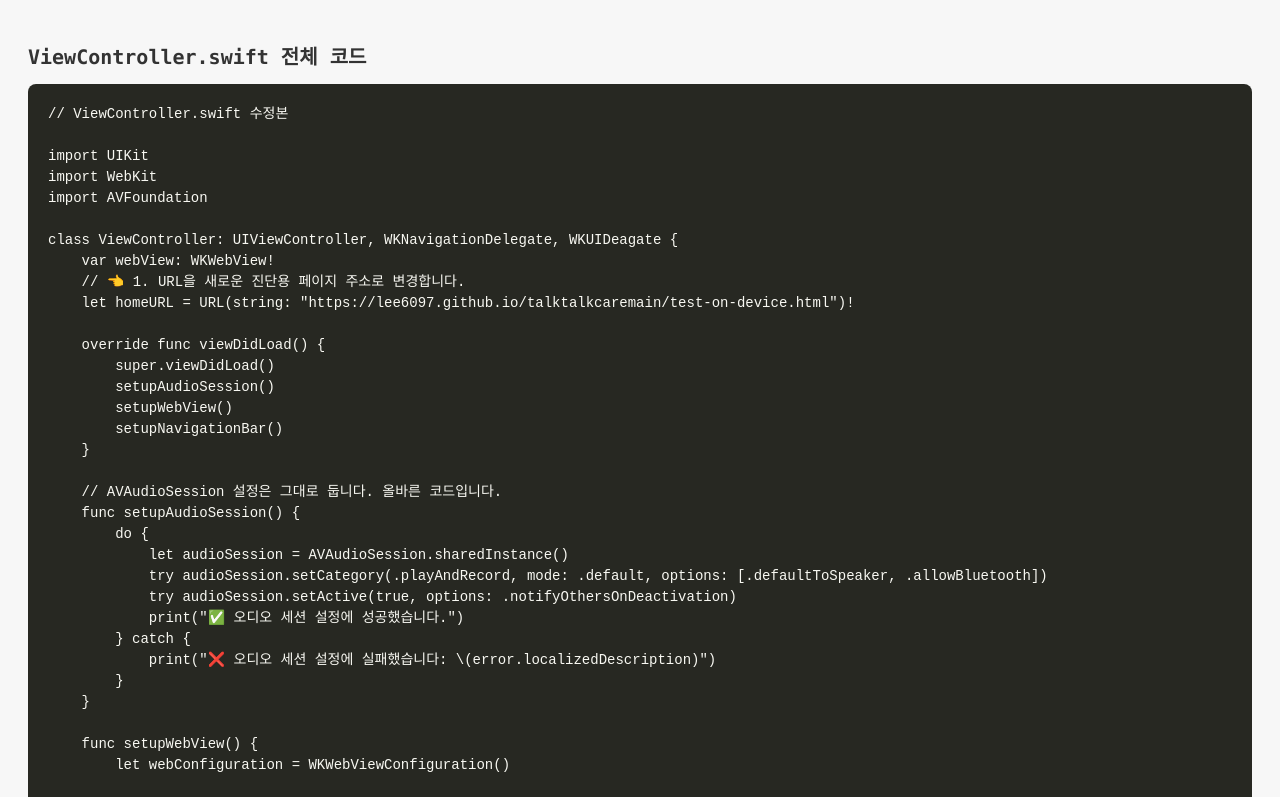
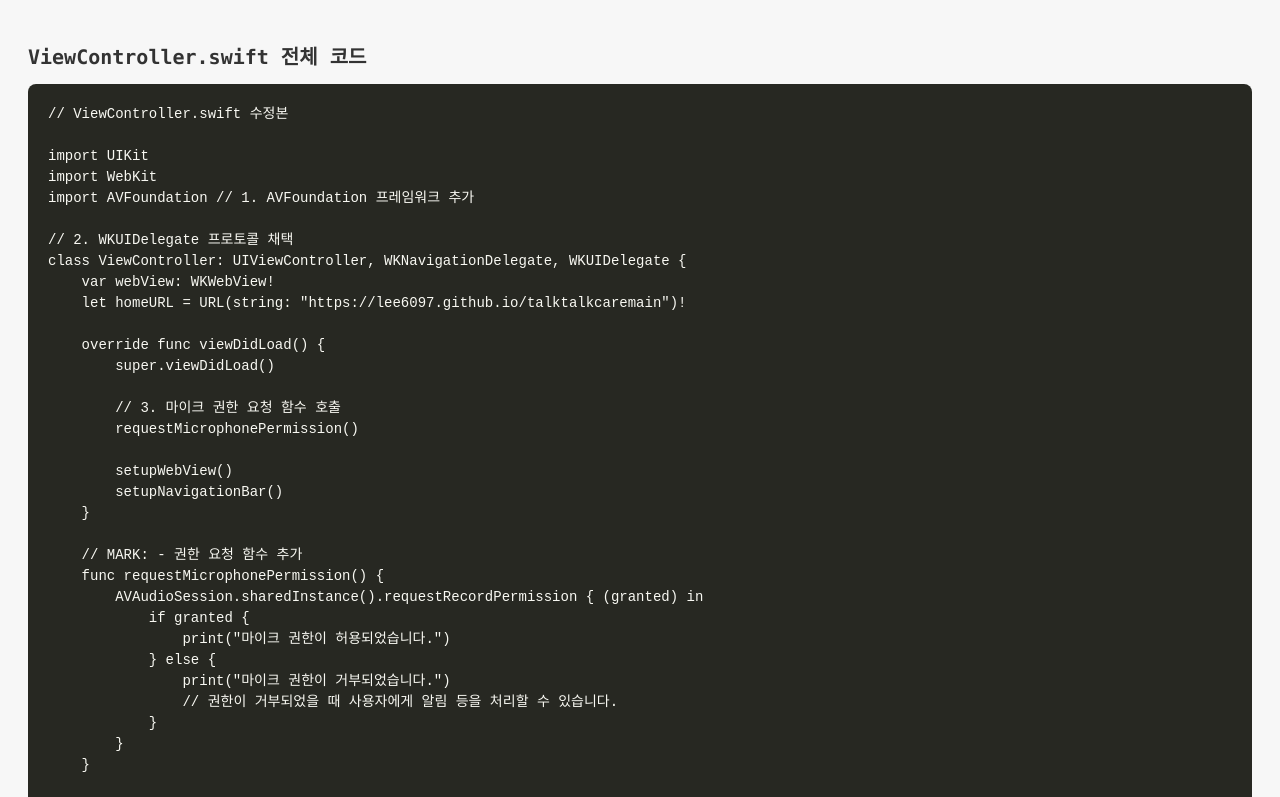
Before and after one commit to lee6097/io, a plain HTML site: page index.html in a window 1280 px wide. Shown: the top 797 px of the page. Drawn offline with Linux system fonts and the light colour scheme.

Commit message:
Update index.html

```diff
--- a/index.html
+++ b/index.html
@@ -33,49 +33,57 @@
 
 import UIKit
 import WebKit
-import AVFoundation
+import AVFoundation // 1. AVFoundation 프레임워크 추가
 
-class ViewController: UIViewController, WKNavigationDelegate, WKUIDeagate {
+// 2. WKUIDelegate 프로토콜 채택
+class ViewController: UIViewController, WKNavigationDelegate, WKUIDelegate {
     var webView: WKWebView!
-    // 👈 1. URL을 새로운 진단용 페이지 주소로 변경합니다.
-    let homeURL = URL(string: "https://lee6097.github.io/talktalkcaremain/test-on-device.html")!
+    let homeURL = URL(string: "https://lee6097.github.io/talktalkcaremain")!
 
     override func viewDidLoad() {
         super.viewDidLoad()
-        setupAudioSession()
+
+        // 3. 마이크 권한 요청 함수 호출
+        requestMicrophonePermission()
+
         setupWebView()
         setupNavigationBar()
     }
 
-    // AVAudioSession 설정은 그대로 둡니다. 올바른 코드입니다.
-    func setupAudioSession() {
-        do {
-            let audioSession = AVAudioSession.sharedInstance()
-            try audioSession.setCategory(.playAndRecord, mode: .default, options: [.defaultToSpeaker, .allowBluetooth])
-            try audioSession.setActive(true, options: .notifyOthersOnDeactivation)
-            print("✅ 오디오 세션 설정에 성공했습니다.")
-        } catch {
-            print("❌ 오디오 세션 설정에 실패했습니다: \(error.localizedDescription)")
+    // MARK: - 권한 요청 함수 추가
+    func requestMicrophonePermission() {
+        AVAudioSession.sharedInstance().requestRecordPermission { (granted) in
+            if granted {
+                print("마이크 권한이 허용되었습니다.")
+            } else {
+                print("마이크 권한이 거부되었습니다.")
+                // 권한이 거부되었을 때 사용자에게 알림 등을 처리할 수 있습니다.
+            }
         }
     }
 
     func setupWebView() {
         let webConfiguration = WKWebViewConfiguration()
-
-        // 👈 2. 웹뷰를 항상 깨끗한 상태로 실행하도록 설정합니다. (매우 중요)
-        // 캐시나 쿠키, 이전 권한 설정 등의 영향을 받지 않는 '비공개 모드'와 같습니다.
-        webConfiguration.websiteDataStore = .nonPersistent()
-
         webConfiguration.allowsInlineMediaPlayback = true
         webConfiguration.mediaTypesRequiringUserActionForPlayback = []
 
         webView = WKWebView(frame: .zero, configuration: webConfiguration)
         webView.navigationDelegate = self
-        webView.uiDelegate = self
+        webView.uiDelegate = self // 4. uiDelegate 설정
         view.addSubview(webView)
 
         let request = URLRequest(url: homeURL)
         webView.load(request)
+    }
+
+    // 5. WKUIDelegate 메서드 구현 (웹페이지의 미디어 캡처 권한 요청 처리)
+    // 이 함수가 호출되면 웹사이트가 마이크나 카메라 사용을 요청한 것입니다.
+    func webView(_ webView: WKWebView, requestMediaCapturePermissionFor origin: WKSecurityOrigin, initiatedBy frame: WKFrameInfo, type: WKMediaCaptureType, decisionHandler: @escaping (WKPermissionDecision) -> Void) {
+        print("미디어 캡처 권한 요청: \(type)")
+
+        // Info.plist 권한과 AVAudioSession 요청이 선행된 상태이므로,
+        // 웹뷰 내에서는 요청을 허용해줍니다.
+        decisionHandler(.grant)
     }
 
     override func viewDidLayoutSubviews() {
@@ -143,15 +151,6 @@ class ViewController: UIViewController, WKNavigationDelegate, WKUIDeagate {
         swipe.direction = .right
         view.addGestureRecognizer(swipe)
     }
-
-    @available(iOS 15.0, *)
-    func webView(_ webView: WKWebView,
-                 requestMediaCapturePermissionFor origin: WKSecurityOrigin,
-                 initiatedByFrame frame: WKFrameInfo,
-                 type: WKMediaCaptureType,
-                 decisionHandler: @escaping (WKPermissionDecision) -> Void) {
-        decisionHandler(.grant)
-    }
 }
 
 
```
